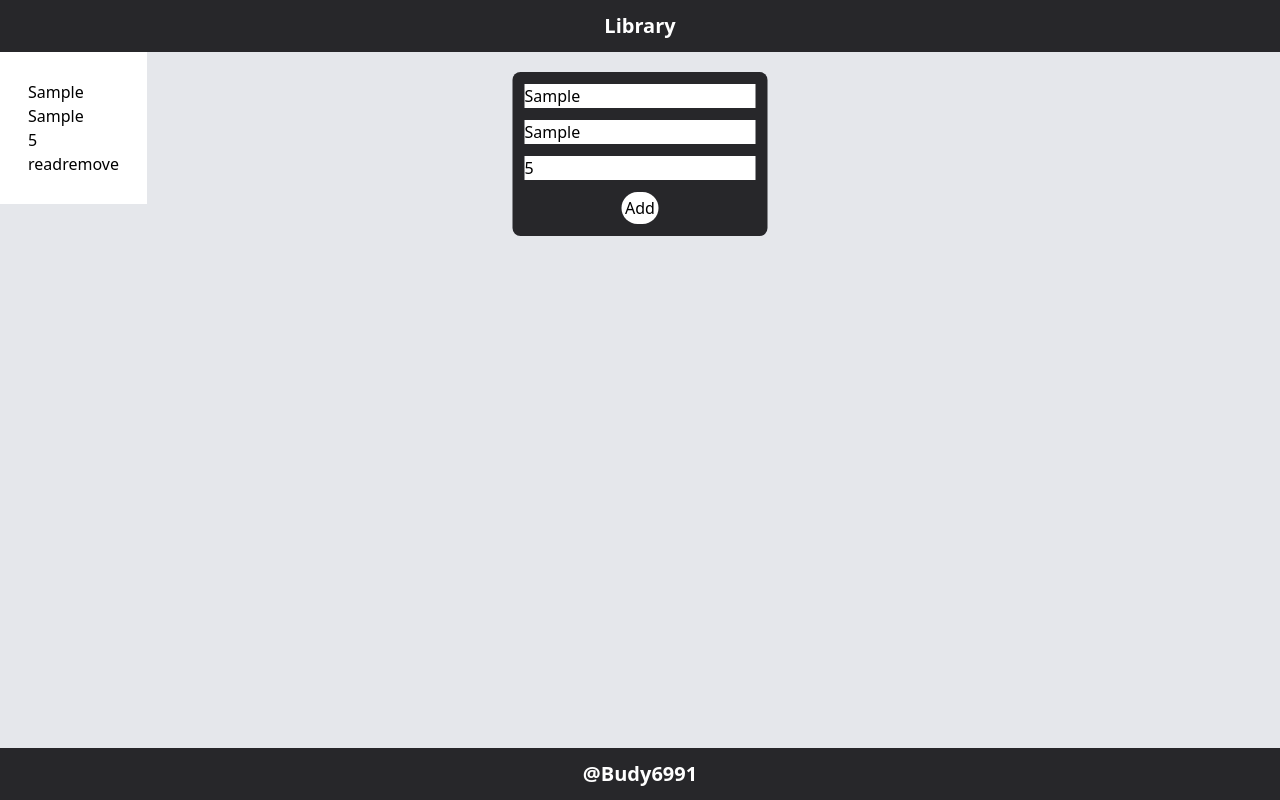
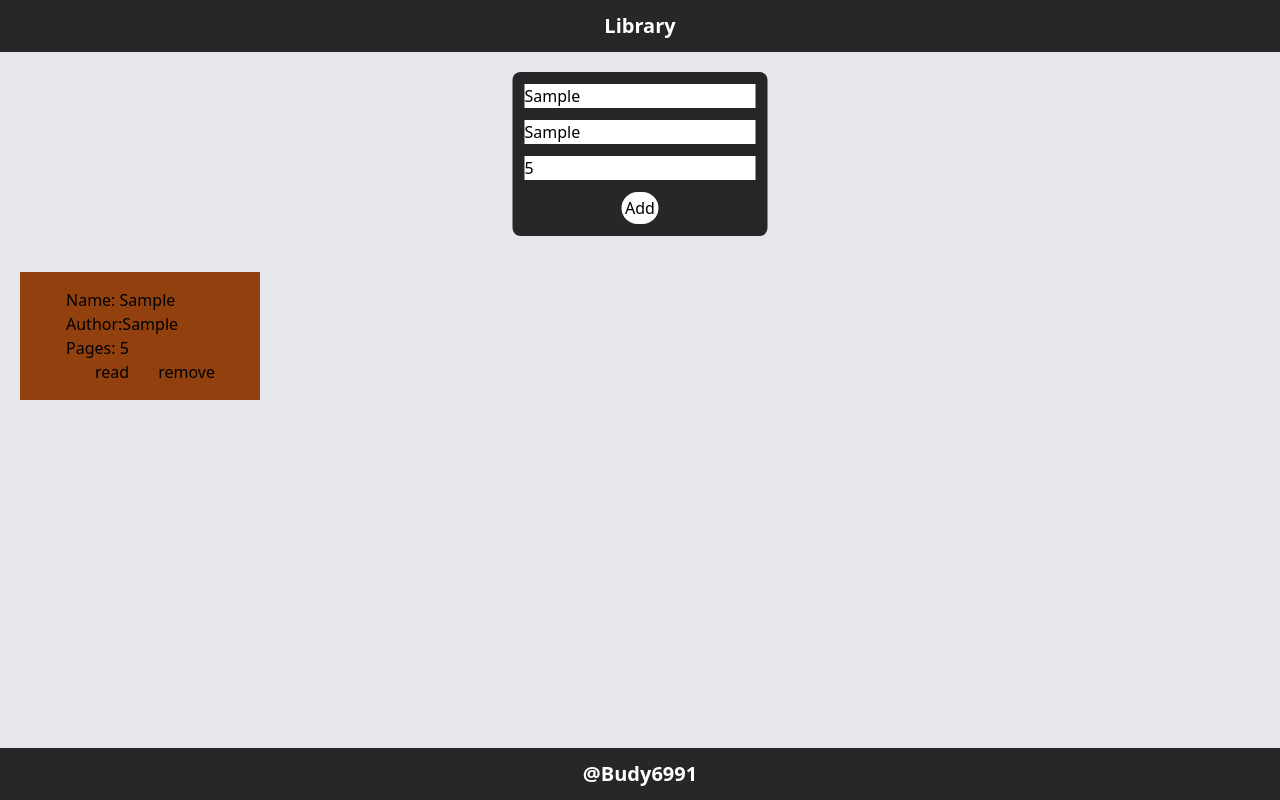
Before and after one commit to budy6991/firebase-library, a React (Vite) app: page / in a window 1280 px wide. Both pictures are taken after typing "Sample", "Sample", "5" into the empty fields and a click on the button "Add". Built offline with nearby package versions, Linux system fonts and the light colour scheme; no server answers; the database is empty.

Commit message:
Added useEffect for fetching data on page load

```diff
--- a/src/components.js/BookCard.jsx
+++ b/src/components.js/BookCard.jsx
@@ -2,24 +2,26 @@ import React from "react";
 
 export const BookCard = ({ name, author, pages, read, id }) => {
   return (
-    <div className="flex flex-col w-fit bg-white text-black p-7">
-      <div className="h-full w-[5px] "></div>
+    <div className="flex w-[240px] h-[250px] h-full bg-amber-800 text-black justify-start text-black p-4">
+      <div className="min-w-[20px] bg-amber-500 h-full"></div>
+      <div className="flex flex-col justify-around  ml-[10px] w-full">
         <div>
-        <h2>{name}</h2>
+          <h2>Name: {name}</h2>
         </div>
         <div>
-        <h2>{author}</h2>
+          <h2>Author:{author}</h2>
         </div>
         <div>
-        <h2>{pages}</h2>
+          <h2>Pages: {pages}</h2>
         </div>
         <div>
           <h2>{read}</h2>
         </div>
-      <div>
+        <div className="flex justify-evenly">
           <button>read</button>
           <button>remove</button>
         </div>
       </div>
+    </div>
   );
 };
--- a/src/components.js/DisplayBooks.jsx
+++ b/src/components.js/DisplayBooks.jsx
@@ -14,5 +14,7 @@ export const DisplayBooks = ({ books }) => {
       />
     );
   });
-  return <div className="flex gap-10 flex-wrap">{displayAll}</div>;
+  return (
+    <div className="flex gap-10 flex-wrap mt-[200px] p-5">{displayAll}</div>
+  );
 };
--- a/src/components.js/Overview.jsx
+++ b/src/components.js/Overview.jsx
@@ -1,30 +1,29 @@
 import React, { useState, useEffect } from "react";
 import { DisplayBooks } from "./DisplayBooks";
 import { InputBook } from "./InputBook";
-import { collection, addDoc, getDocs } from "firebase/firestore";
+import { collection, addDoc, query, getDocs, doc } from "firebase/firestore";
 import { db } from "../firebase/Firebase";
 
 export const Overview = () => {
   const [books, setBooks] = useState([]);
+  const booksCollectionRef = collection(db, "Books");
   const handleBooks = (book) => {
     setBooks(books.concat(book));
     try {
-      addDoc(collection(db, "Books"), {
-        book: book,
-      });
+      addDoc(collection(db, "Books"), book);
     } catch (error) {
       console.log(error);
     }
   };
 
   useEffect(() => {
-    const data = async () => {
-      try {
-      } catch (error) {
-        console.log(error);
-      }
+    const getBooks = async () => {
+      const data = await getDocs(booksCollectionRef);
+      setBooks(data.docs.map((doc) => ({ ...doc.data(), id: doc.id })));
     };
-    data();
+
+    getBooks();
+    console.log(books);
   }, []);
 
   return (
```
Lines whose indentation alone changed are shown as unchanged.
